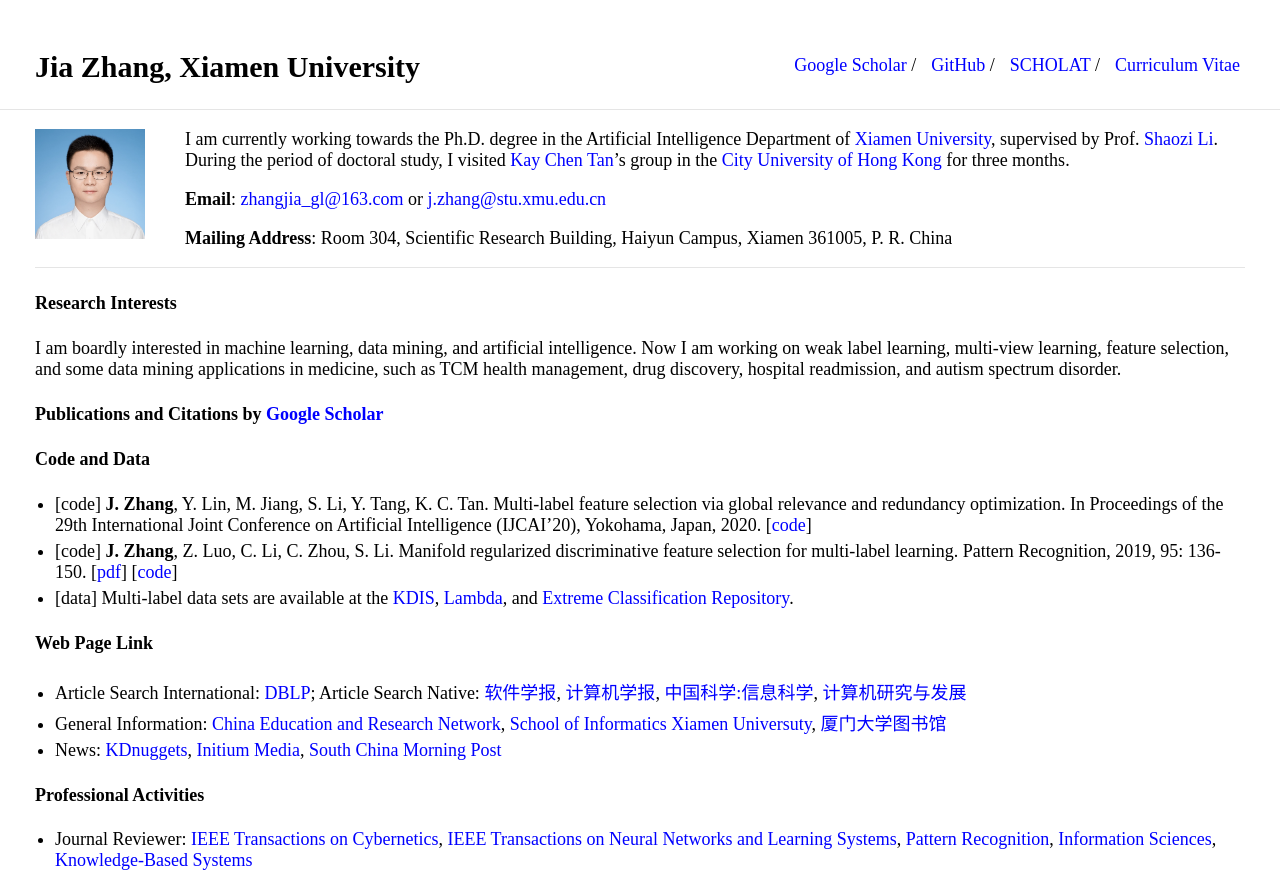
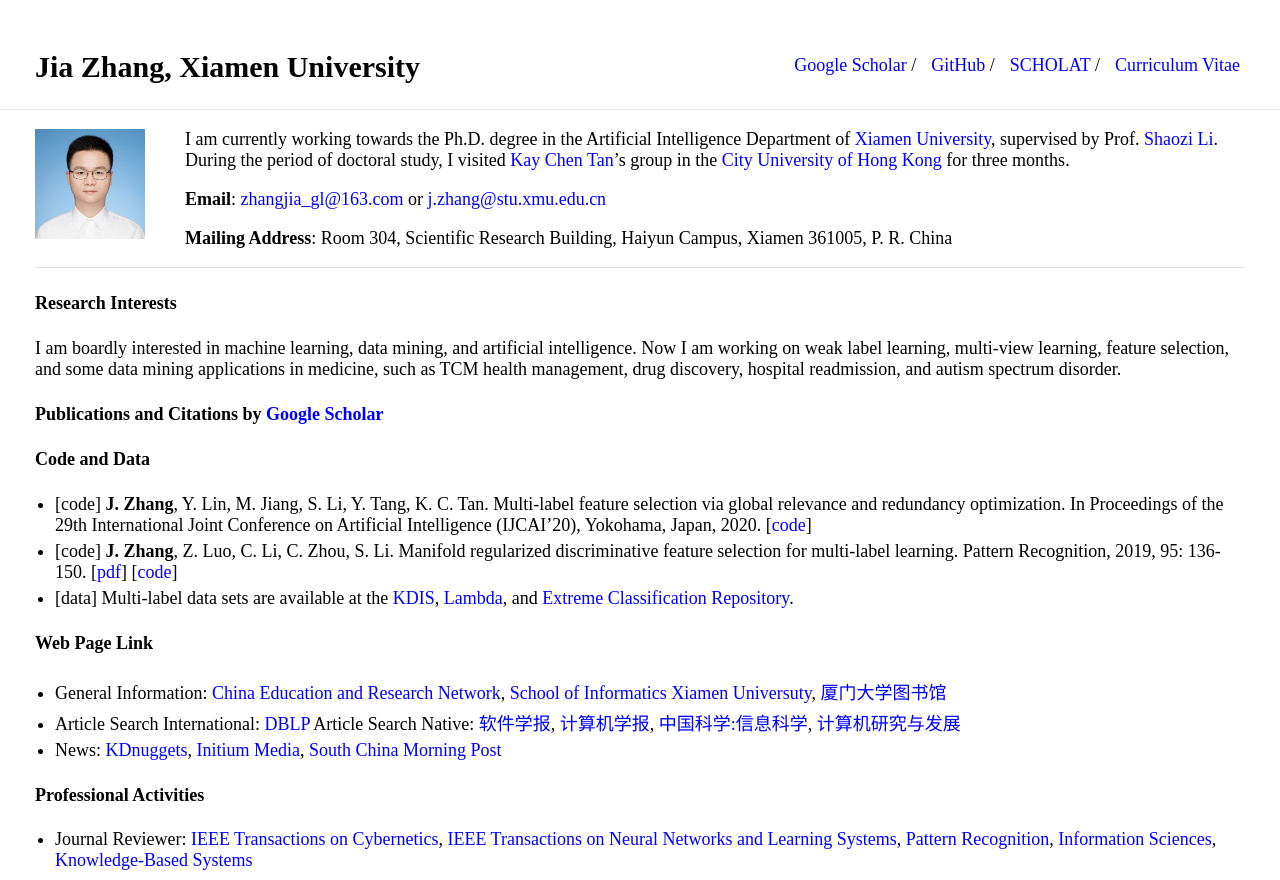
Before and after one commit to jiazhang-ml/jiazhang-ml.github.io, a Jekyll site: the page built from index.md, in a window 1280 px wide. Shown: the top 880 px of the page. Built offline with Jekyll 4.4.1, drawn with Linux system fonts in a browser that asks for light colours; grey boxes are pictures that could not be loaded.

```diff
--- a/index.md
+++ b/index.md
@@ -25,8 +25,9 @@ I am boardly interested in machine learning, data mining, and artificial intelli
 * [data] Multi-label data sets are available at the [KDIS](http://www.uco.es/kdis/mllresources/), [Lambda](http://www.lamda.nju.edu.cn/Data.ashx), and [Extreme Classification Repository](http://manikvarma.org/downloads/XC/XMLRepository.html).
 
 #### Web Page Link
-* Article Search International: [DBLP](https://dblp.uni-trier.de/db/); Article Search Native: [软件学报](http://navi.cnki.net/knavi/JournalDetail?pcode=CJFD&pykm=RJXB), [计算机学报](http://navi.cnki.net/knavi/JournalDetail?pcode=CJFD&pykm=JSJX), [中国科学:信息科学](http://navi.cnki.net/knavi/JournalDetail?pcode=CJFD&pykm=PZKX), [计算机研究与发展](http://navi.cnki.net/knavi/JournalDetail?pcode=CJFD&pykm=JFYZ)
 * General Information: [China Education and Research Network](http://www.edu.cn/), [School of Informatics Xiamen Universuty](https://information.xmu.edu.cn/), [厦门大学图书馆](https://library.xmu.edu.cn/)
+* Article Search International: [DBLP](https://dblp.uni-trier.de/db/)
+Article Search Native: [软件学报](http://navi.cnki.net/knavi/JournalDetail?pcode=CJFD&pykm=RJXB), [计算机学报](http://navi.cnki.net/knavi/JournalDetail?pcode=CJFD&pykm=JSJX), [中国科学:信息科学](http://navi.cnki.net/knavi/JournalDetail?pcode=CJFD&pykm=PZKX), [计算机研究与发展](http://navi.cnki.net/knavi/JournalDetail?pcode=CJFD&pykm=JFYZ)
 * News: [KDnuggets](https://www.kdnuggets.com/), [Initium Media](https://theinitium.com/), [South China Morning Post](https://www.scmp.com/hk)
 
 #### Professional Activities
```
